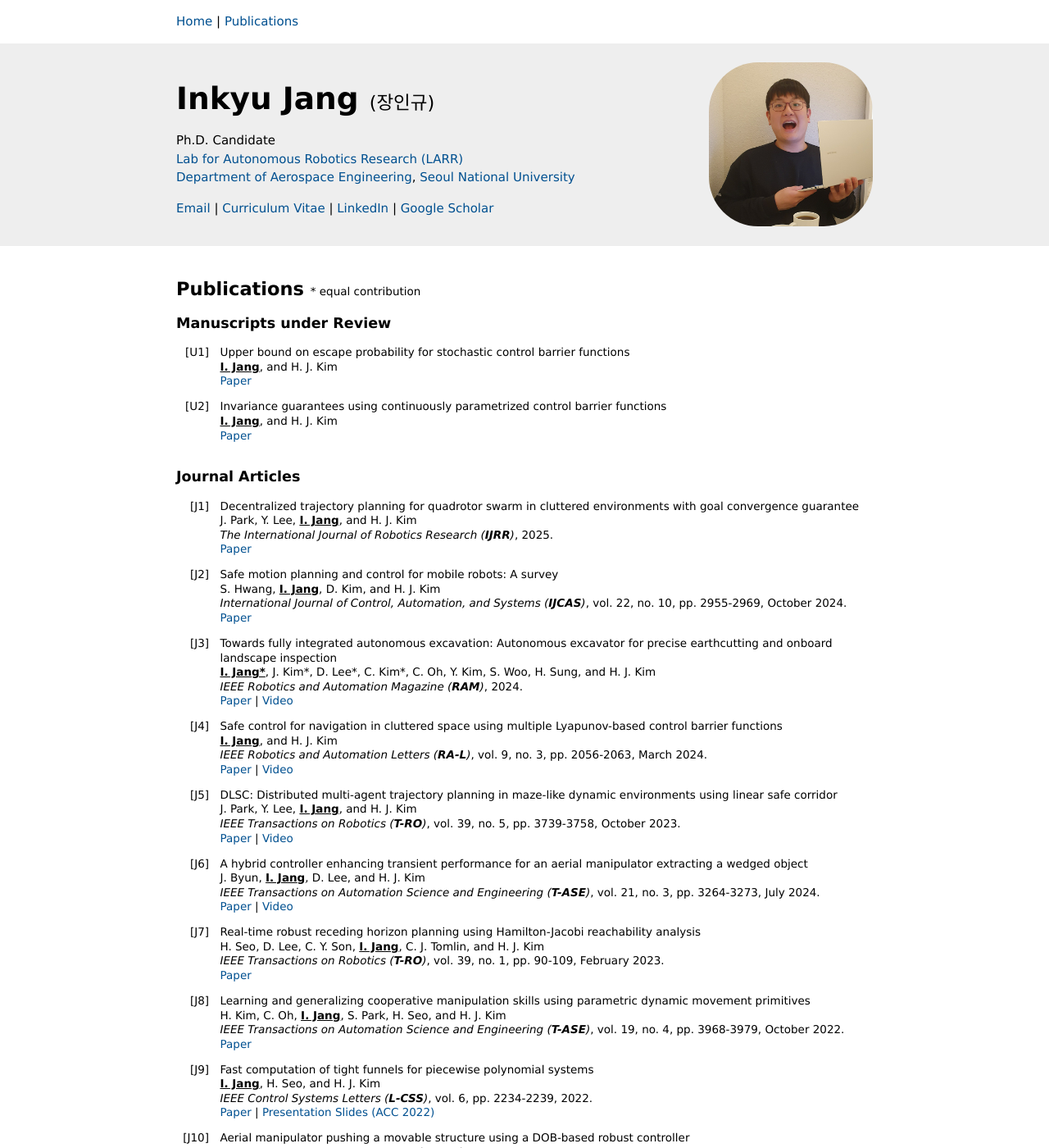
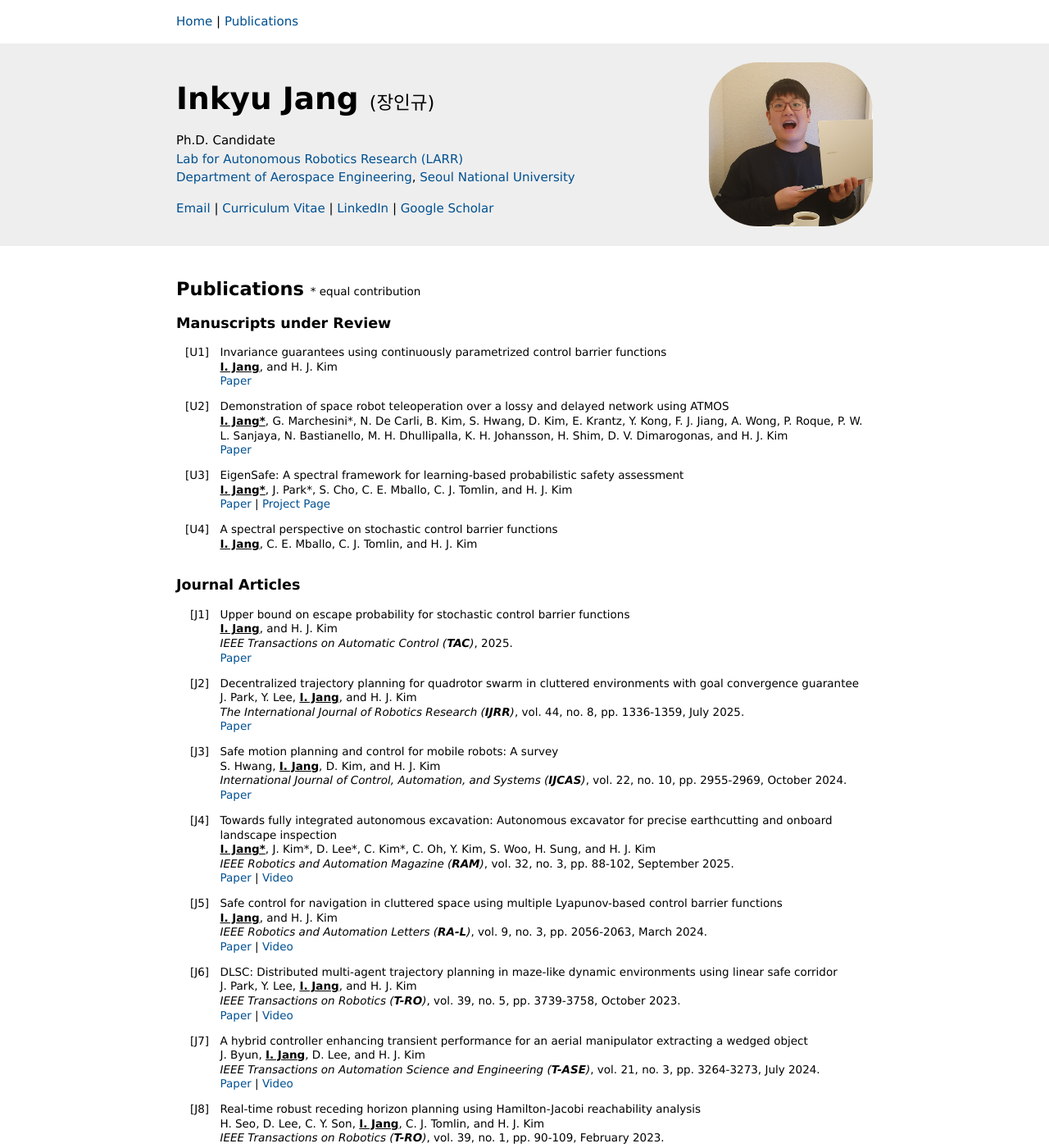
Before and after one commit to janginkyu/janginkyu.github.io, a Jekyll site: the page built from publications.md, in a window 1280 px wide and 1400 px high. Shown: the whole window at 82% size. Built offline with Jekyll 4.4.1, drawn with Linux system fonts in a browser that asks for light colours; some of the changed text lies outside the part shown.

Commit message:
updated publications list

```diff
--- a/_config.yml
+++ b/_config.yml
@@ -1,7 +1,7 @@
 url: "https://janginkyu.github.io" # the base hostname & protocol for your site, e.g. http://example.com
 baseurl: "" # the subpath of your site, e.g. /blog
 title: "Inkyu Jang" # the name of your site, e.g. ACME Corp.
-last-updated: March 10, 2025
+last-updated: February 23, 2025
 
 include:
   - _posts
--- a/_data/publications.yml
+++ b/_data/publications.yml
@@ -1,26 +1,74 @@
 - title: Manuscripts under Review
   classname: u
   publications:
-    - title: Upper bound on escape probability for stochastic control barrier functions
-      authors:
-        - I. Jang
-        - H. J. Kim
-      links:
-        - name: Paper
-          link: /files/tac2024-2-paper.pdf
-
     - title: Invariance guarantees using continuously parametrized control barrier functions
       authors:
         - I. Jang
         - H. J. Kim
       links:
         - name: Paper
-          link: /files/tac2024-paper.pdf
+          link: https://arxiv.org/abs/2507.12743
 
+    - title: Demonstration of space robot teleoperation over a lossy and delayed network using ATMOS
+      authors:
+        - I. Jang*
+        - G. Marchesini*
+        - N. De Carli
+        - B. Kim
+        - S. Hwang
+        - D. Kim
+        - E. Krantz
+        - Y. Kong
+        - F. J. Jiang
+        - A. Wong
+        - P. Roque
+        - P. W. L. Sanjaya
+        - N. Bastianello
+        - M. H. Dhullipalla
+        - K. H. Johansson
+        - H. Shim
+        - D. V. Dimarogonas
+        - H. J. Kim
+      links:
+        - name: Paper
+          link: /files/ifac2026-paper.pdf
+
+    - title: "EigenSafe: A spectral framework for learning-based probabilistic safety assessment"
+      authors:
+        - I. Jang*
+        - J. Park*
+        - S. Cho
+        - C. E. Mballo
+        - C. J. Tomlin
+        - H. J. Kim
+      links:
+        - name: Paper
+          link: https://arxiv.org/abs/2509.17750
+        - name: Project Page
+          link: https://eigen-safe.github.io
+
+    - title: A spectral perspective on stochastic control barrier functions
+      authors:
+        - I. Jang
+        - C. E. Mballo
+        - C. J. Tomlin
+        - H. J. Kim
 
 - title: Journal Articles
   classname: j
   publications:
+
+    - title: Upper bound on escape probability for stochastic control barrier functions
+      authors:
+        - I. Jang
+        - H. J. Kim
+      journal:
+        name: IEEE Transactions on Automatic Control
+        abrv: TAC
+        date: 2025
+      links:
+        - name: Paper
+          link: https://doi.org/10.1109/TAC.2025.3638059
 
     - title: Decentralized trajectory planning for quadrotor swarm in cluttered environments with goal convergence guarantee
       authors:
@@ -31,7 +79,10 @@
       journal:
         name: The International Journal of Robotics Research
         abrv: IJRR
-        date: 2025
+        vol: 44
+        issue: 8
+        pages: 1336-1359
+        date: July 2025
       links:
         - name: Paper
           link: https://doi.org/10.1177/02783649241312352
@@ -67,7 +118,10 @@
       journal:
         name: IEEE Robotics and Automation Magazine
         abrv: RAM
-        date: 2024
+        vol: 32
+        issue: 3
+        pages: 88-102
+        date: September 2025
       links:
         - name: Paper
           link: https://doi.org/10.1109/MRA.2024.3400772
@@ -265,6 +319,43 @@
 - title: Peer-Reviewed Conference Papers
   classname: c
   publications:
+    - title: Periodic skill discovery
+      authors:
+        - J. Park
+        - D. Cho
+        - J. Lee
+        - D. Shim
+        - I. Jang
+        - H. J. Kim
+      conference:
+        name: 2025 39th Conference on Neural Information Processing Systems
+        abrv: NeurIPS
+      links:
+        - name: Paper
+          link: https://arxiv.org/abs/2511.03187
+        - name: Project Page
+          link: https://jonghaepark.github.io/psd/
+
+    - title: Necessary and sufficient conditions for data-driven identification of nonlinear systems with linear embedding
+      authors:
+        - Y. Kong
+        - I. Jang
+        - H. J. Kim
+      conference:
+        name: 2025 25th International Conference on Control, Automation and Systems
+        abrv: ICCAS
+
+    - title: Iterative residual dynamic mode decomposition for prediction and control of dynamical systems
+      authors:
+        - Y. Kong*
+        - I. Jang*
+        - H. J. Kim
+      conference:
+        name: 2025 64th IEEE Conference on Decision and Control
+        abrv: CDC
+      links:
+        - name: Paper
+          link: https://doi.org/10.1109/CDC57313.2025.11312060
 
     - title: Enhancing feature tracking reliability for visual navigation using real-time safety filter
       authors:
@@ -451,3 +542,21 @@
           link: https://doi.org/10.1109/ICRA40945.2020.9197162
         - name: Video
           link: https://www.youtube.com/watch?v=zzHHOYPARiM
+
+- title: Workshop Presentations
+  classname: w
+  publications:
+    - title: "EigenSafe: A Spectral Framework for Learning-Based Stochastic Safety Filtering"
+      authors:
+        - I. Jang
+        - J. Park
+        - C. E. Mballo
+        - S. Cho
+        - C. J. Tomlin
+        - H. J. Kim
+      conference:
+        name: Workshop on Safe and Robust Robot Learning for Operation in the Real World (SAFE-ROL) at CoRL 2025
+      links:
+        - name: Paper
+          link: https://arxiv.org/abs/2509.17750v1
+      award: Oral Presentation
```
Also changed, not shown: 2 other files.
